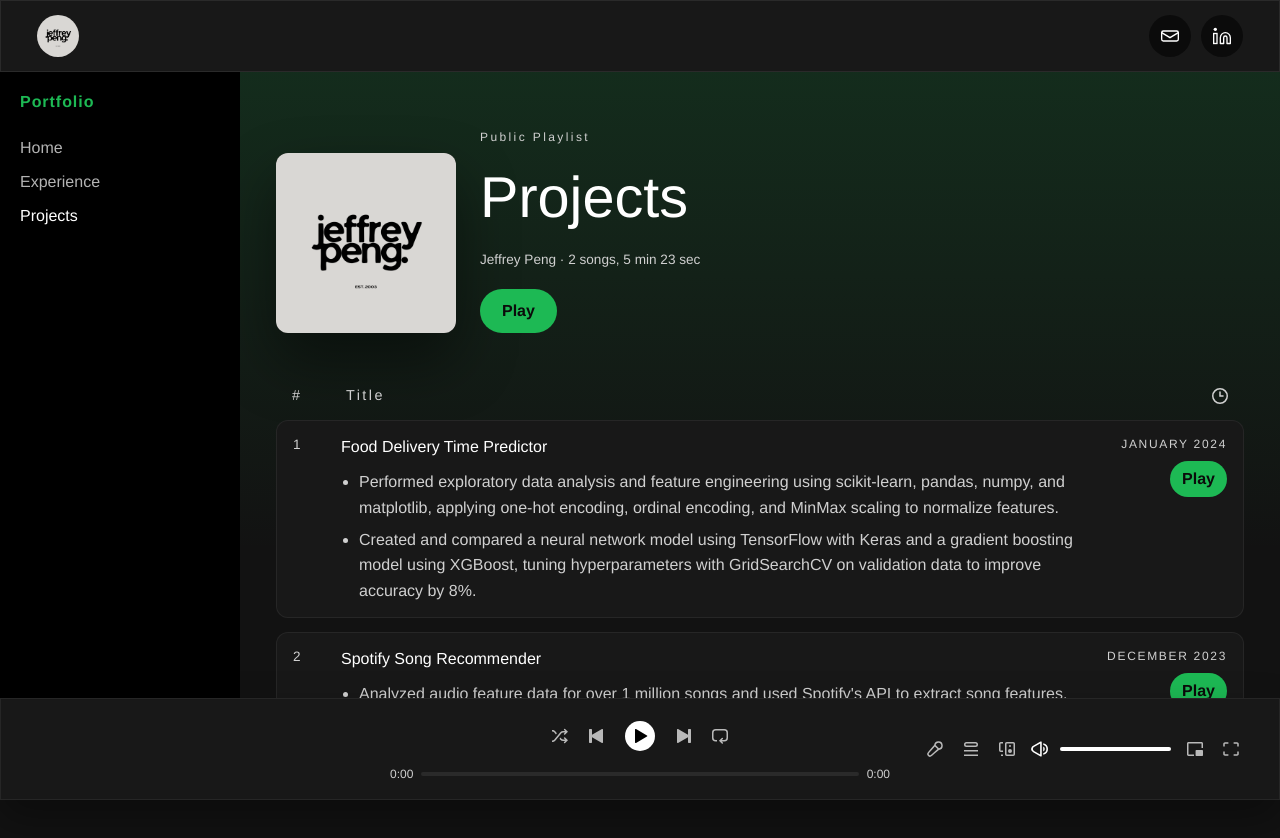
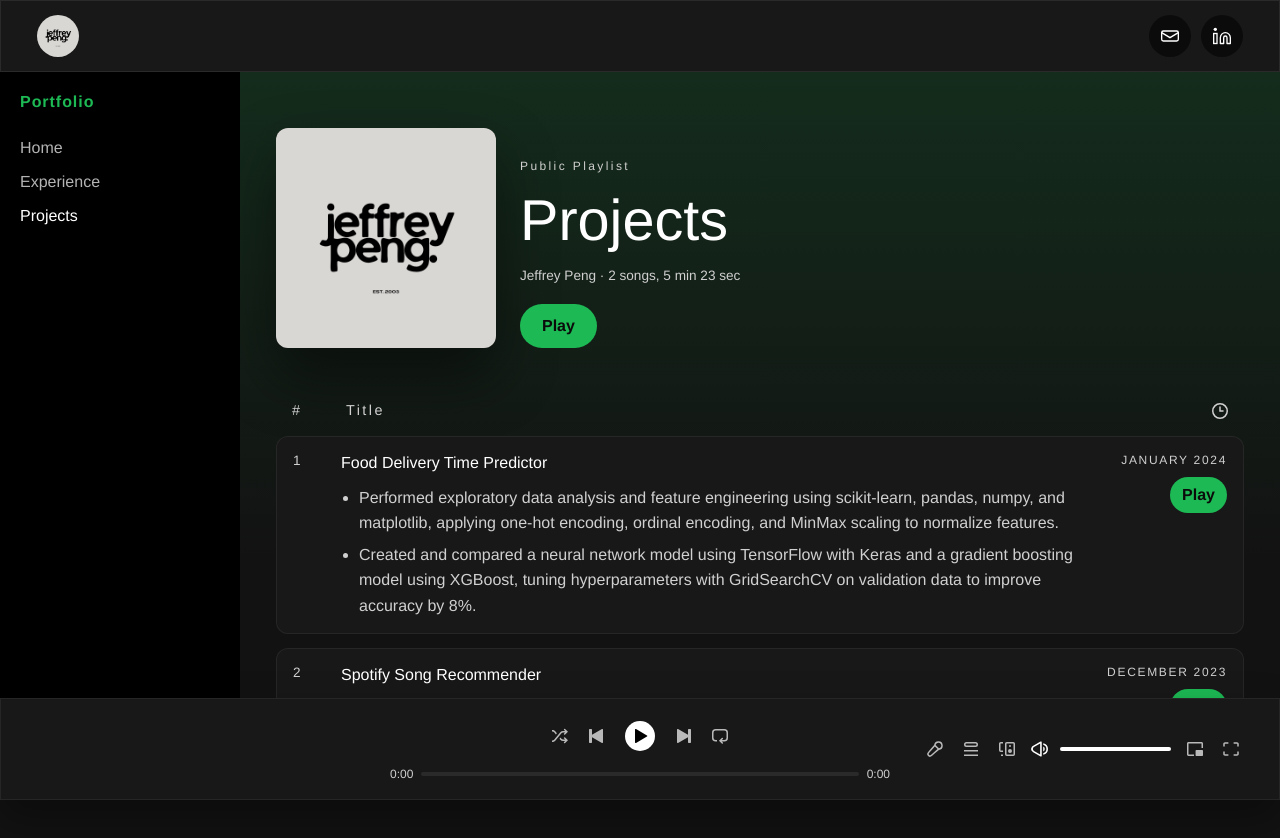
Before and after one commit to nesteajeff/personal-website, a Next.js app: page /projects in a window 1280 px wide. Shown: the top 838 px of the page. Built offline with nearby package versions, Linux system fonts and the light colour scheme.

Commit message:
adjust playlist header spacing

```diff
--- a/src/app/globals.css
+++ b/src/app/globals.css
@@ -499,7 +499,7 @@
 
   .spotify-playlist-hero {
     display: grid;
-    grid-template-columns: 180px 1fr;
+    grid-template-columns: 220px 1fr;
     gap: 24px;
     align-items: end;
     padding: 40px 0 24px;
@@ -511,8 +511,8 @@
   }
 
   .spotify-playlist-art {
-    height: 180px;
-    width: 180px;
+    height: 220px;
+    width: 220px;
     border-radius: 12px;
     background: #0f0f0f;
     box-shadow: 0 28px 60px rgba(0, 0, 0, 0.45);
@@ -528,7 +528,7 @@
   }
 
   .spotify-kicker {
-    margin: 0 0 8px;
+    margin: 0 0 2px;
     text-transform: none;
     letter-spacing: 0.2em;
     font-size: 0.75rem;
@@ -536,12 +536,12 @@
   }
 
   .spotify-sub {
-    margin: 6px 0 0;
+    margin: 4px 0 0;
     color: var(--muted);
   }
 
   .spotify-meta-line {
-    margin: 10px 0 0;
+    margin: 2px 0 0;
     color: var(--muted);
     font-size: 0.85rem;
   }
```
